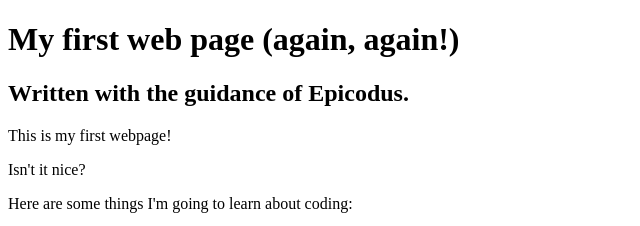
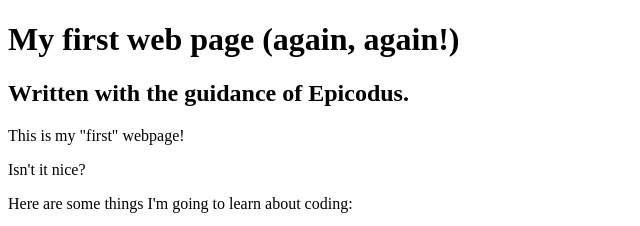
Before and after one commit to gramsower/my-first-webpage, a plain HTML site: page my-first-webpage.html in a window 1280 px wide. Shown: the top 226 px of the page, 0-640 px from the left. Drawn offline with Linux system fonts and the light colour scheme.

```diff
--- a/my-first-webpage.html
+++ b/my-first-webpage.html
@@ -7,7 +7,7 @@
   <h1>My first web page (again, again!)</h1>
   <h2>Written with the guidance of Epicodus.</h2>
 
-  <p>This is my first webpage!</p>
+  <p>This is my "first" webpage!</p>
   <p>Isn't it nice?</p>
 
   <p>Here are some things I'm going to learn about coding:</p>
```
